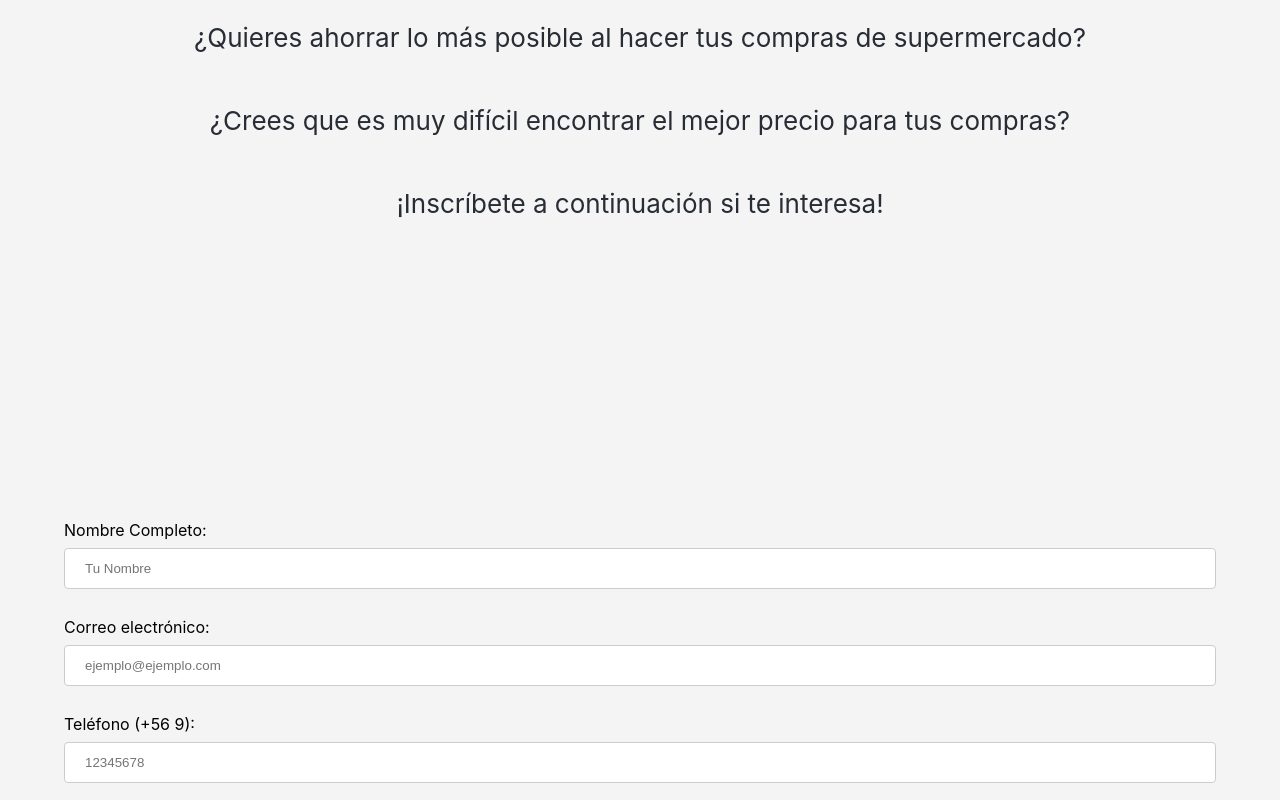
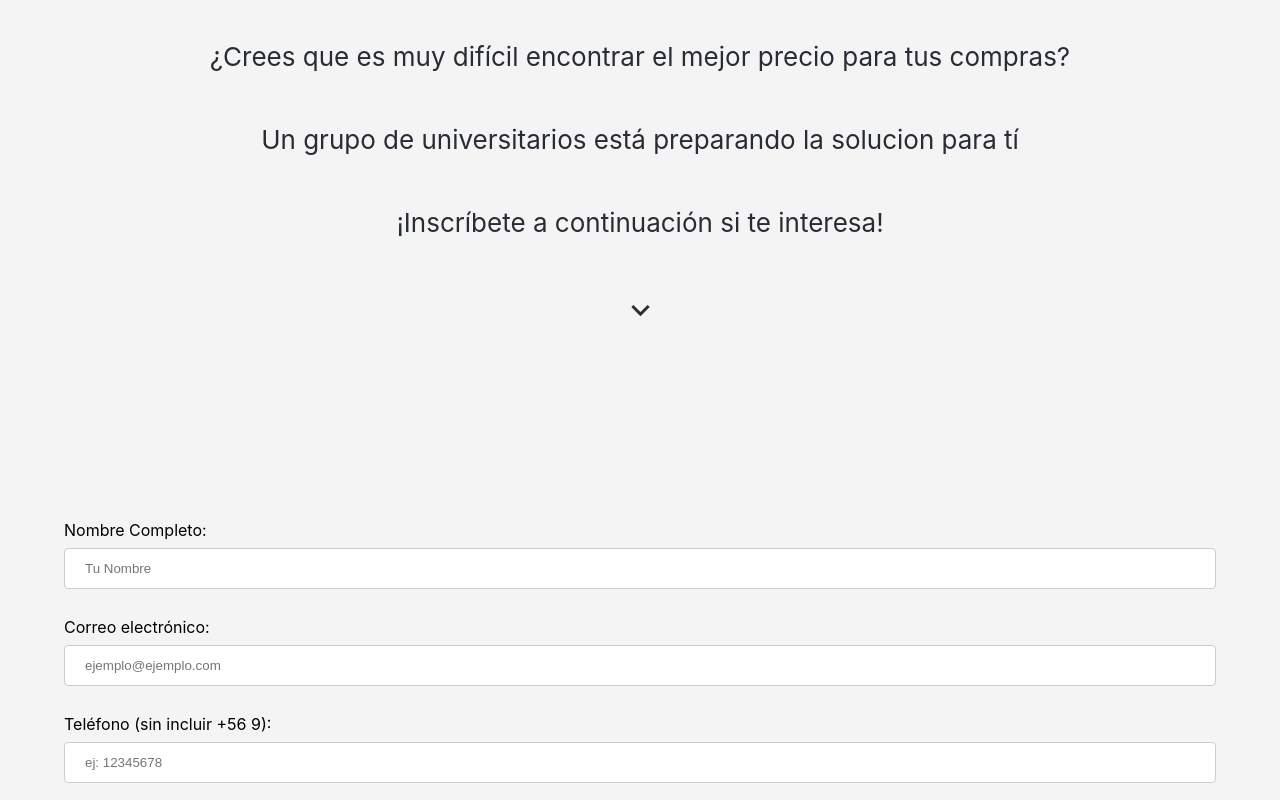
Before and after one commit to martincastroc/Capstone-Signup, a React (Create React App) app: page / in a window 1280 px wide. Shown: the part 280-1080 px from the top of the page. Built offline with nearby package versions, Linux system fonts and the light colour scheme; no server answers.

Commit message:
Minor changes, added css arrow to guide users

```diff
--- a/src/App.js
+++ b/src/App.js
@@ -10,7 +10,10 @@ function App() {
         <p>
           ¿Crees que es muy difícil encontrar el mejor precio para tus compras?
         </p>
+        <p>Un grupo de universitarios está preparando la solucion para tí</p>
         <p>¡Inscríbete a continuación si te interesa!</p>
+        <br/>
+        <i class="arrow"></i>
       </header>
     </div>
   );
--- a/src/Form.js
+++ b/src/Form.js
@@ -48,12 +48,13 @@ function Form() {
           onChange={handleChange}/>
 
       <br></br>
-      <label> Teléfono (+56 9):</label>
+      <label> Teléfono (sin incluir +56 9):</label>
       <br></br>
         <input
           type='number'
           name='phone_number'
-          placeholder='12345678'
+          maxLength={8}
+          placeholder='ej: 12345678'
           value={inputs.phone_number || ""}
           onChange={handleChange}
           />
--- a/src/styles/App.css
+++ b/src/styles/App.css
@@ -12,3 +12,22 @@
   font-size: calc(10px + 2vmin);
   color: #282c34;
 }
+
+.arrow {
+  border: solid #282c34;
+  border-width: 0 3px 3px 0;
+  display: inline-block;
+  padding: 5px;
+  transform: rotate(45deg);
+  -webkit-transform: rotate(45deg);
+  animation: Move 3s linear infinite;
+}
+
+@keyframes Move {
+  0%, 100% {
+    transform: translateY(0) rotate(45deg);
+  }
+  50% {
+    transform: translateY(30px) rotate(45deg);
+  }
+}
--- a/src/styles/Form.css
+++ b/src/styles/Form.css
@@ -1,6 +1,5 @@
 form {
   background-color: #f4f4f4;
-
 }
 
 input, select {
@@ -35,10 +34,18 @@ input[type=submit]:hover {
   background-color: rgb(167, 2, 167);
 }
 
-/* .fm {
-  text-align: center;
-} */
-
 label {
   margin-left: 5%;
 }
+
+/* Chrome, Safari, Edge, Opera */
+input::-webkit-outer-spin-button,
+input::-webkit-inner-spin-button {
+  -webkit-appearance: none;
+  margin: 0;
+}
+
+/* Firefox */
+input[type=number] {
+  -moz-appearance: textfield;
+}
```
